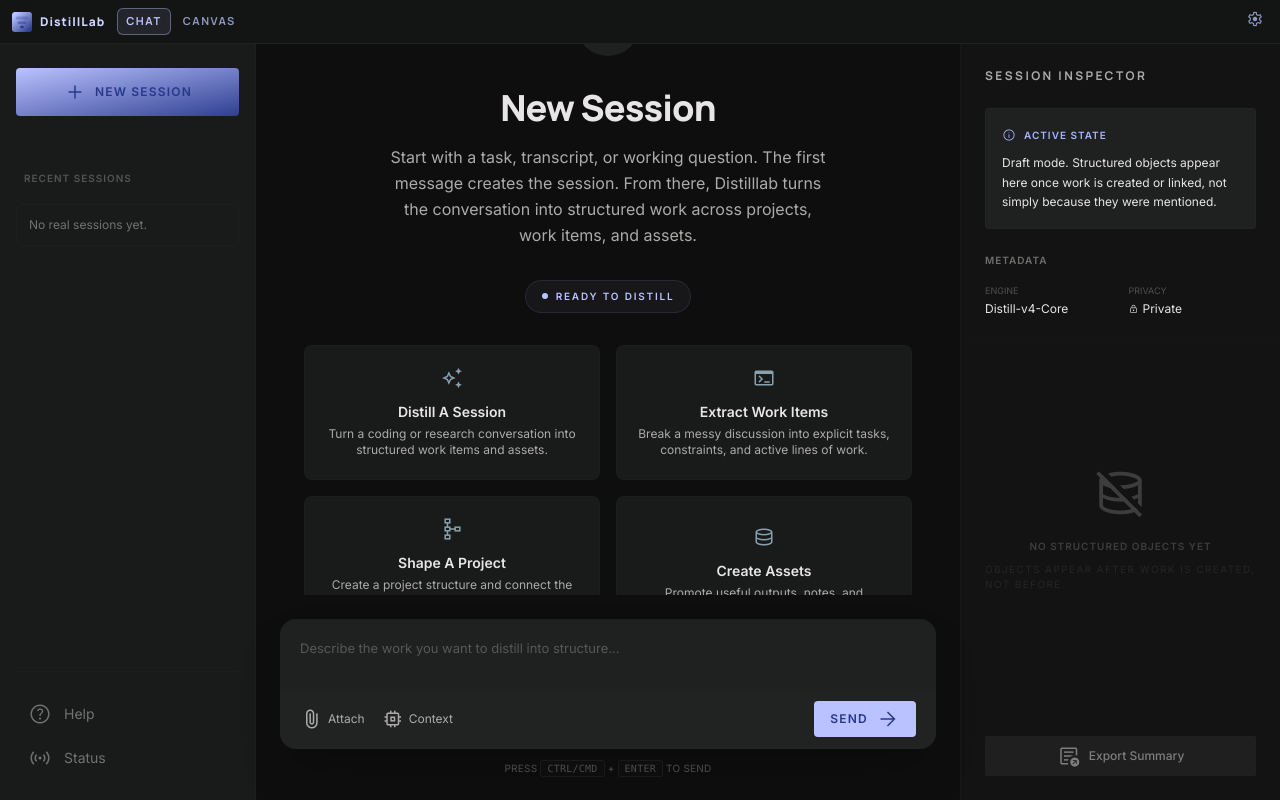
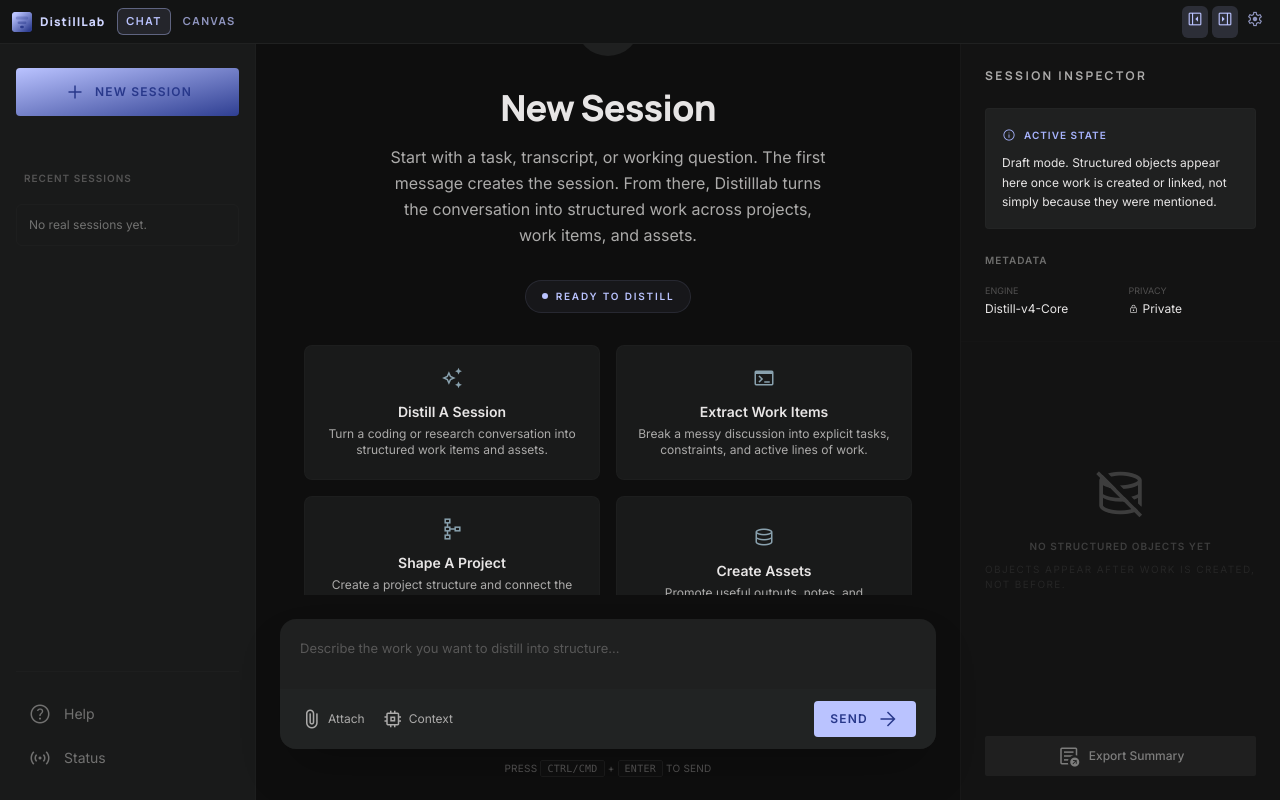
Before and after one commit to Chiicake/Distilllab, a React (Vite) app in the folder apps/desktop-react/: page / in a window 1280 px wide. Built offline with nearby package versions, Linux system fonts and the light colour scheme.

Commit message:
feat: add sidebar visibility controls and update related components

```diff
--- a/apps/desktop-react/src/App.tsx
+++ b/apps/desktop-react/src/App.tsx
@@ -28,12 +28,19 @@
   title: string;
 };
 
+type SidebarAvailability = {
+  left: boolean;
+  right: boolean;
+};
+
 export default function App() {
   const [screen, setScreen] = useState<Screen>(draftScreen);
   const { deleteSession, renameSession, state: chatState, resetDraft } = useChat();
   const [resizeApi, setResizeApi] = useState<ResizeApi | null>(null);
   const [renameState, setRenameState] = useState<SessionRenameState | null>(null);
   const [deleteState, setDeleteState] = useState<SessionDeleteState | null>(null);
+  const [leftSidebarOpen, setLeftSidebarOpen] = useState(true);
+  const [rightSidebarOpen, setRightSidebarOpen] = useState(true);
 
   useEffect(() => {
     let cancelled = false;
@@ -78,12 +85,26 @@
     [resizeApi],
   );
 
+  const sidebarAvailability: SidebarAvailability = (() => {
+    switch (screen.kind) {
+      case 'chat-draft':
+      case 'chat-active':
+        return { left: true, right: true };
+      case 'canvas':
+        return { left: true, right: true };
+      case 'settings':
+        return { left: true, right: false };
+    }
+  })();
+
   let content: JSX.Element;
 
   switch (screen.kind) {
     case 'chat-draft':
       content = (
         <ChatDraftScreen
+          showLeftSidebar={leftSidebarOpen}
+          showRightSidebar={rightSidebarOpen}
           onRequestDeleteSession={(sessionId, title) => setDeleteState({ sessionId, title })}
           onEnterActiveRun={(sessionId) => setScreen({ kind: 'chat-active', sessionId })}
           onRequestRenameSession={(sessionId, currentTitle) => setRenameState({ sessionId, currentTitle })}
@@ -93,6 +114,8 @@
     case 'chat-active':
       content = (
         <ChatActiveScreen
+          showLeftSidebar={leftSidebarOpen}
+          showRightSidebar={rightSidebarOpen}
           onRequestDeleteSession={(targetSessionId, title) => setDeleteState({ sessionId: targetSessionId, title })}
           onReturnToDraft={() => {
             resetDraft();
@@ -107,13 +130,14 @@
       );
       break;
     case 'canvas':
-      content = <CanvasScreen />;
+      content = <CanvasScreen showLeftSidebar={leftSidebarOpen} showRightSidebar={rightSidebarOpen} />;
       break;
     case 'settings':
       content = (
         <SettingsScreen
           onChangeSection={(section) => setScreen({ kind: 'settings', section })}
           section={screen.section}
+          showLeftSidebar={leftSidebarOpen}
         />
       );
       break;
@@ -126,9 +150,25 @@
       topNav={
         <TopNav
           currentScreen={screen}
+          canToggleLeftSidebar={sidebarAvailability.left}
+          canToggleRightSidebar={sidebarAvailability.right}
+          leftSidebarOpen={leftSidebarOpen}
+          rightSidebarOpen={rightSidebarOpen}
           onOpenCanvas={() => setScreen({ kind: 'canvas' })}
           onOpenChat={() => setScreen(chatState.sessionId ? activeChatScreen : draftScreen)}
           onOpenSettings={() => setScreen({ kind: 'settings' })}
+          onToggleLeftSidebar={() => {
+            if (!sidebarAvailability.left) {
+              return;
+            }
+            setLeftSidebarOpen((previous) => !previous);
+          }}
+          onToggleRightSidebar={() => {
+            if (!sidebarAvailability.right) {
+              return;
+            }
+            setRightSidebarOpen((previous) => !previous);
+          }}
         />
       }
       >
--- a/apps/desktop-react/src/components/shell/TopNav.tsx
+++ b/apps/desktop-react/src/components/shell/TopNav.tsx
@@ -20,9 +20,26 @@
   onOpenChat: () => void;
   onOpenCanvas: () => void;
   onOpenSettings: () => void;
+  canToggleLeftSidebar: boolean;
+  canToggleRightSidebar: boolean;
+  leftSidebarOpen: boolean;
+  rightSidebarOpen: boolean;
+  onToggleLeftSidebar: () => void;
+  onToggleRightSidebar: () => void;
 };
 
-export default function TopNav({ currentScreen, onOpenChat, onOpenCanvas, onOpenSettings }: TopNavProps) {
+export default function TopNav({
+  currentScreen,
+  onOpenChat,
+  onOpenCanvas,
+  onOpenSettings,
+  canToggleLeftSidebar,
+  canToggleRightSidebar,
+  leftSidebarOpen,
+  rightSidebarOpen,
+  onToggleLeftSidebar,
+  onToggleRightSidebar,
+}: TopNavProps) {
   const { t } = useI18n();
   const isChatActive = currentScreen.kind === 'chat-draft' || currentScreen.kind === 'chat-active';
   const isCanvasActive = currentScreen.kind === 'canvas';
@@ -182,6 +199,42 @@
 
       <div className="tauri-no-drag flex items-center gap-1">
         <button
+          aria-label={leftSidebarOpen ? 'Hide left sidebar' : 'Show left sidebar'}
+          className={`rounded-md p-1 transition-colors ${
+            canToggleLeftSidebar
+              ? leftSidebarOpen
+                ? 'bg-[#bac3ff]/15 text-[#bac3ff] hover:text-[#dbe1ff]'
+                : 'text-[#8f95bf] hover:text-[#dbe1ff]'
+              : 'cursor-not-allowed text-[#58607f]/60'
+          }`}
+          disabled={!canToggleLeftSidebar}
+          onClick={onToggleLeftSidebar}
+          type="button"
+        >
+          <span className="material-symbols-outlined text-[18px]" data-icon="left_panel_open">
+            {leftSidebarOpen ? 'left_panel_close' : 'left_panel_open'}
+          </span>
+        </button>
+
+        <button
+          aria-label={rightSidebarOpen ? 'Hide right sidebar' : 'Show right sidebar'}
+          className={`rounded-md p-1 transition-colors ${
+            canToggleRightSidebar
+              ? rightSidebarOpen
+                ? 'bg-[#bac3ff]/15 text-[#bac3ff] hover:text-[#dbe1ff]'
+                : 'text-[#8f95bf] hover:text-[#dbe1ff]'
+              : 'cursor-not-allowed text-[#58607f]/60'
+          }`}
+          disabled={!canToggleRightSidebar}
+          onClick={onToggleRightSidebar}
+          type="button"
+        >
+          <span className="material-symbols-outlined text-[18px]" data-icon="right_panel_open">
+            {rightSidebarOpen ? 'right_panel_close' : 'right_panel_open'}
+          </span>
+        </button>
+
+        <button
           aria-label={t('nav.settings')}
           className={
             isSettingsActive
--- a/apps/desktop-react/src/screens/canvas/CanvasGlobalView.tsx
+++ b/apps/desktop-react/src/screens/canvas/CanvasGlobalView.tsx
@@ -2,12 +2,13 @@
 
 type CanvasGlobalViewProps = {
   onOpenObjectDetail: () => void;
+  showLeftSidebar: boolean;
 };
 
-export default function CanvasGlobalView({ onOpenObjectDetail }: CanvasGlobalViewProps) {
+export default function CanvasGlobalView({ onOpenObjectDetail, showLeftSidebar }: CanvasGlobalViewProps) {
   return (
     <div className="flex min-w-0 flex-1 overflow-hidden bg-surface text-on-surface">
-      <CanvasSidebar activeView="recent-active" showInventory />
+      {showLeftSidebar ? <CanvasSidebar activeView="recent-active" showInventory /> : null}
 
       <main className="relative flex min-w-0 flex-1 flex-col overflow-hidden bg-surface">
         <header className="z-30 flex h-14 items-center border-b border-outline-variant/10 bg-surface/50 px-8 backdrop-blur-md">
--- a/apps/desktop-react/src/screens/canvas/CanvasScreen.tsx
+++ b/apps/desktop-react/src/screens/canvas/CanvasScreen.tsx
@@ -7,7 +7,12 @@
   | { kind: 'global-view' }
   | { kind: 'object-detail'; objectId: 'analysis-an-402-delta' };
 
-export default function CanvasScreen() {
+type CanvasScreenProps = {
+  showLeftSidebar: boolean;
+  showRightSidebar: boolean;
+};
+
+export default function CanvasScreen({ showLeftSidebar, showRightSidebar }: CanvasScreenProps) {
   const [view, setView] = useState<CanvasMockView>({ kind: 'global-view' });
 
   const openAnalysisDetail = () => {
@@ -20,8 +25,8 @@
 
   switch (view.kind) {
     case 'object-detail':
-      return <CanvasObjectDetail onReturnToGlobalView={returnToGlobalView} />;
+      return <CanvasObjectDetail onReturnToGlobalView={returnToGlobalView} showLeftSidebar={showLeftSidebar} showRightSidebar={showRightSidebar} />;
     case 'global-view':
-      return <CanvasGlobalView onOpenObjectDetail={openAnalysisDetail} />;
+      return <CanvasGlobalView onOpenObjectDetail={openAnalysisDetail} showLeftSidebar={showLeftSidebar} />;
   }
 }
--- a/apps/desktop-react/src/screens/chat-draft/ChatDraftScreen.tsx
+++ b/apps/desktop-react/src/screens/chat-draft/ChatDraftScreen.tsx
@@ -8,17 +8,22 @@
   onEnterActiveRun: (sessionId: string) => void;
   onRequestDeleteSession: (sessionId: string, title: string) => void;
   onRequestRenameSession: (sessionId: string, currentTitle: string) => void;
+  showLeftSidebar: boolean;
+  showRightSidebar: boolean;
 };
 
 export default function ChatDraftScreen({
   onEnterActiveRun,
   onRequestDeleteSession,
   onRequestRenameSession,
+  showLeftSidebar,
+  showRightSidebar,
 }: ChatDraftScreenProps) {
   const { state, openSession, pinSession, sendFirstMessage } = useChat();
 
   return (
     <div className="flex flex-1 overflow-hidden">
+      {showLeftSidebar ? (
       <LeftRail
         activeSessionId={state.sessionId}
         onDeleteSession={(sessionId, title) => {
@@ -36,6 +41,7 @@
         }}
         sessions={state.sessions}
       />
+      ) : null}
 
       <main className="relative flex min-w-0 flex-1 flex-col bg-surface">
         <DraftMain />
@@ -51,7 +57,7 @@
         />
       </main>
 
-      <RightInspector />
+      {showRightSidebar ? <RightInspector /> : null}
     </div>
   );
 }
--- a/apps/desktop-react/src/screens/settings/SettingsScreen.tsx
+++ b/apps/desktop-react/src/screens/settings/SettingsScreen.tsx
@@ -13,6 +13,7 @@
 type SettingsScreenProps = {
   section?: SettingsSection;
   onChangeSection: (section: SettingsSection) => void;
+  showLeftSidebar: boolean;
 };
 
 function WorkspaceSettingsView() {
@@ -250,12 +251,12 @@
   );
 }
 
-export default function SettingsScreen({ section = 'workspace', onChangeSection }: SettingsScreenProps) {
+export default function SettingsScreen({ section = 'workspace', onChangeSection, showLeftSidebar }: SettingsScreenProps) {
   const activeSection: SettingsSection = section === 'debug' ? 'debug' : 'workspace';
 
   return (
     <div className="flex min-w-0 flex-1 overflow-hidden bg-surface text-on-surface">
-      <SettingsSidebar section={activeSection} onChangeSection={onChangeSection} />
+      {showLeftSidebar ? <SettingsSidebar section={activeSection} onChangeSection={onChangeSection} /> : null}
 
       <main className="flex min-w-0 flex-1 overflow-y-auto px-12 py-12">
         {activeSection === 'workspace' ? (
```
Also changed, not shown: apps/desktop-react/src/screens/canvas/CanvasObjectDetail.tsx (+6 -2 lines), apps/desktop-react/src/screens/chat-active/ChatActiveScreen.tsx (+8 -0 lines).
